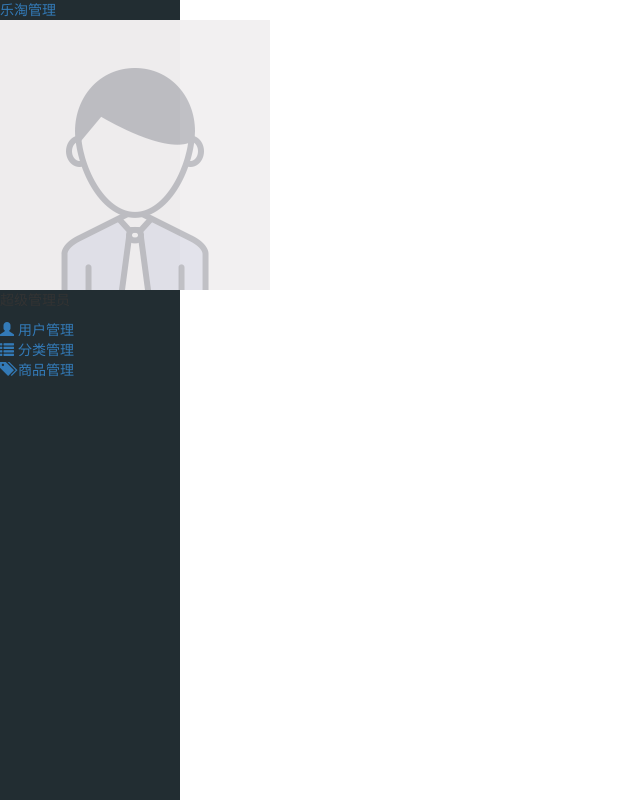
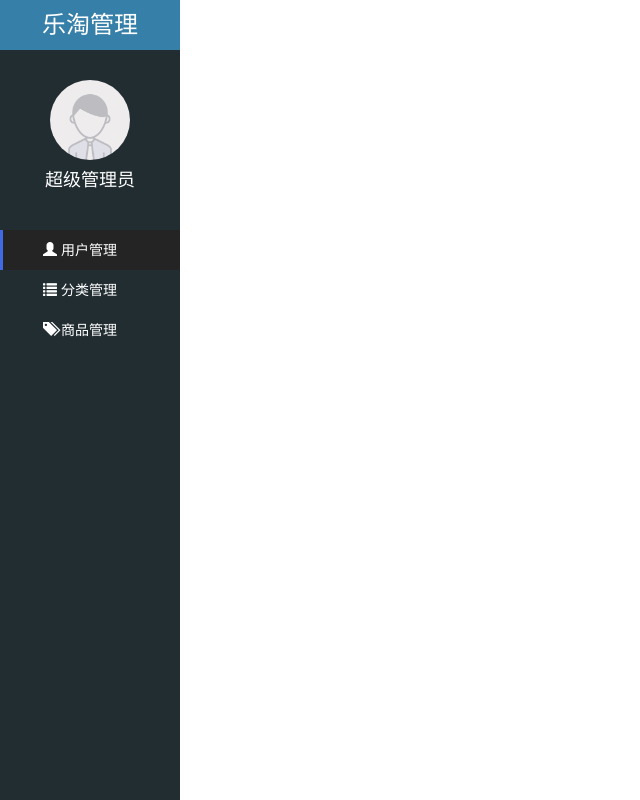
Before and after one commit to dql521/letao, a website: page public/admin/index.html in a window 1280 px wide. Shown: the whole page, without its empty margins (0-640 px from the left). Drawn offline with Linux system fonts and the light colour scheme.

Commit message:
首页侧边栏完成

```diff
--- a/public/admin/index.html
+++ b/public/admin/index.html
@@ -16,7 +16,7 @@
     </div>
     <div class="nav">
         <ul>
-          <li><a href="user.html">
+          <li><a href="user.html" class="active">
             <span class="glyphicon glyphicon-user"></span>
             <span>用户管理</span>
           </a></li>
--- a/public/admin/less/common.less
+++ b/public/admin/less/common.less
@@ -25,4 +25,49 @@ ul,ol{
   height: 100%;
   width: 180px;
   background: #222D32;
+  .title{
+    display: block;
+    color: #fff;
+    font-size: 24px;
+    height: 50px;
+    width: 100%;
+    line-height: 50px;
+    text-align: center;
+    background: #367FA9;
+  }
+  .info{
+    height: 180px;
+    width: 100%;
+    padding-top: 30px;
+    img{
+      display: block;
+      width: 80px;
+      height: 80px;
+      border-radius: 50%;
+      margin: auto;
+    }
+    p{
+      color: #fff;
+      font-size: 18px;
+      height: 40px;
+      line-height: 40px;
+      text-align: center;
+      margin-bottom: 10px;
+    }
+  }
+  .nav a{
+    display: block;
+    height: 40px;
+    line-height: 40px;
+    padding-left: 40px;
+    color: #fff;
+    border-left: 3px solid transparent;
+  }
+  .nav .second{
+    padding-left: 15px;
+  }
+  .nav a.active{
+    background: #242424;
+    border-left: 3px solid royalblue;
+  }
 }
```
Also changed, not shown: public/admin/css/common.css.
